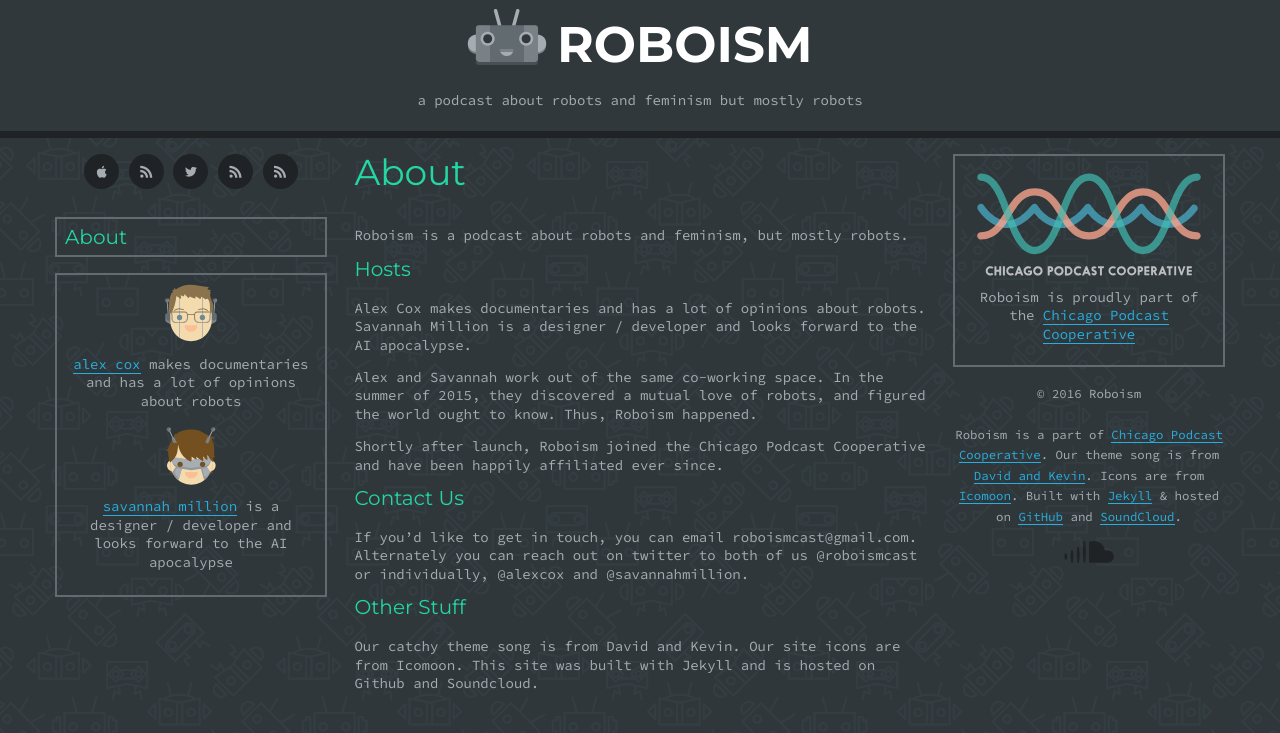
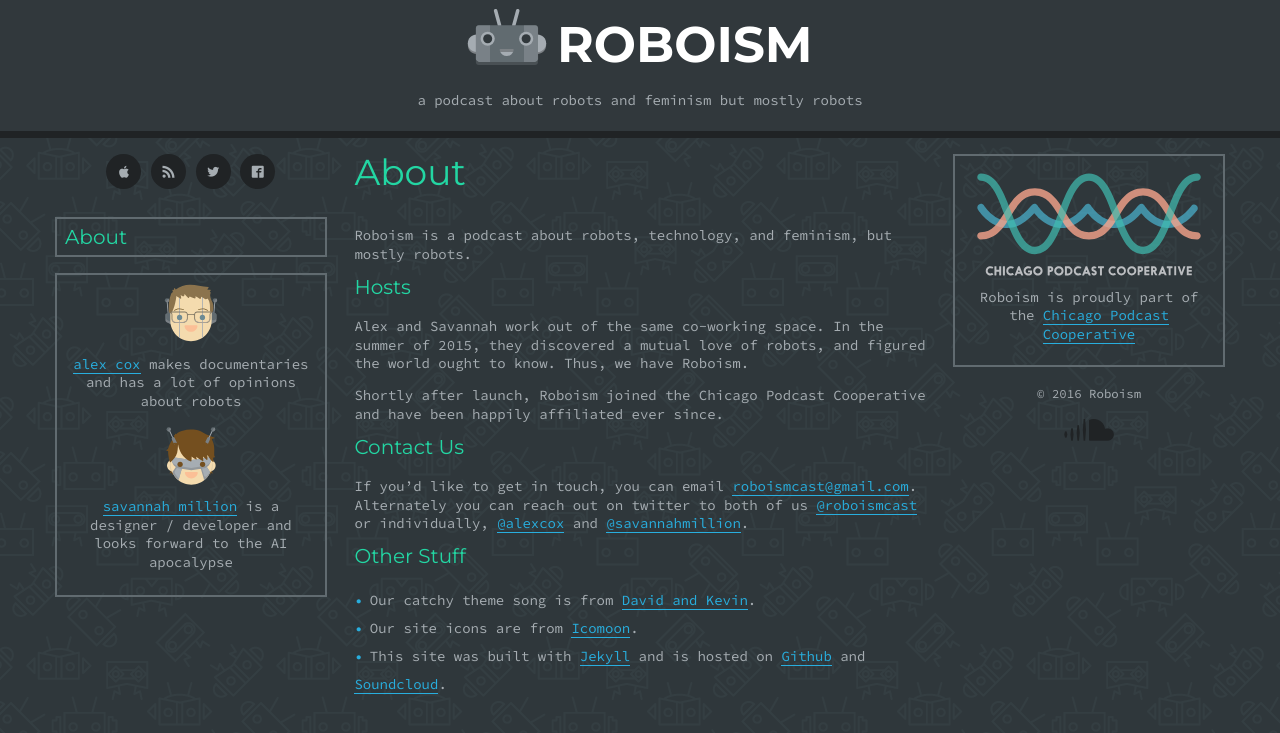
Before and after one commit to savannahmillion/roboism, a Jekyll site: the page built from about.md, in a window 1280 px wide. Shown: the top 733 px of the page. Built offline with Jekyll 4.4.1, drawn with Linux system fonts in a browser that asks for light colours; nearby versions of some CDN libraries.

Commit message:
fixed about page and social icons

```diff
--- a/_config.yml
+++ b/_config.yml
@@ -2,7 +2,7 @@
 title: roboism
 email: your-email@domain.com
 description: > # this means to ignore newlines until "baseurl:"
-  a podcast about robots, technology and feminism but mostly robots
+  a podcast about robots, technology, and feminism but mostly robots
 
 baseurl: "" # the subpath of your site, e.g. /blog/
 url: "http://roboism.fm" # the base hostname & protocol for your site. comment out for local
--- a/_includes/left-aside.html
+++ b/_includes/left-aside.html
@@ -2,8 +2,8 @@
   <li class="social-icons"><a href="https://itunes.apple.com/us/podcast/roboism/id1008492610"><i class="icon-apple"></i></a></li>
   <li class="social-icons"><a href="http://feeds.soundcloud.com/users/soundcloud:users:158265267/sounds.rss"><i class="icon-rss"></i></a></li>
   <li class="social-icons"><a href="https://twitter.com/roboismcast"><i class="icon-twitter"></i></a></li>
-  <li class="social-icons"><a href="https://www.facebook.com/roboismcast/"><i class="icon-rss"></i></a></li>
-  <li class="social-icons"><a href="http://feeds.soundcloud.com/users/soundcloud:users:158265267/sounds.rss"><i class="icon-rss"></i></a></li>
+  <li class="social-icons"><a href="https://www.facebook.com/roboismcast/"><i class="icon-facebook"></i></a></li>
+  <!-- <li class="social-icons"><a href="http://feeds.soundcloud.com/users/soundcloud:users:158265267/sounds.rss"><i class="icon-tumblr"></i></a></li> -->
 </ul>
 
 <ul class="main-nav">
--- a/_includes/right-aside.html
+++ b/_includes/right-aside.html
@@ -4,8 +4,7 @@
 </div>
 <div class="copyright">
   <small>
-    &copy; <span id="currentDate"></span> Roboism<br/><br/>
-    Roboism is a part of <a href="http://chicagopodcastcoop.com/">Chicago Podcast Cooperative</a>. Our theme song is from <a href="http://davidandkevin.bandcamp.com/">David and Kevin</a>. Icons are from <a href="https://icomoon.io/">Icomoon</a>. Built with <a href="http://jekyllrb.com/">Jekyll</a> &amp; hosted on <a href="https://github.com/savannahmillion/roboism">GitHub</a> and <a href="https://soundcloud.com/roboismcast">SoundCloud</a>.<br/>
+    &copy; <span id="currentDate"></span> Roboism<br/>
     <a href="https://soundcloud.com/roboismcast" class="soundcloud-logo"><span class="icon-soundcloud"></span></a>
   </small>
 </div>
--- a/_sass/_icomoon.scss
+++ b/_sass/_icomoon.scss
@@ -1,17 +1,17 @@
-//Icomoon
 @font-face {
     font-family: 'icomoon';
-	src:url('../fonts/icomoon.eot?-du3p2c');
-	src:url('../fonts/icomoon.eot?#iefix-du3p2c') format('embedded-opentype'),
-		url('../fonts/icomoon.ttf?-du3p2c') format('truetype'),
-		url('../fonts/icomoon.woff?-du3p2c') format('woff'),
-		url('../fonts/icomoon.svg?-du3p2c#icomoon') format('svg');
+    src:    url('../fonts/icomoon.eot?g62vm1');
+    src:    url('../fonts/icomoon.eot?g62vm1#iefix') format('embedded-opentype'),
+        url('../fonts/icomoon.ttf?g62vm1') format('truetype'),
+        url('../fonts/icomoon.woff?g62vm1') format('woff'),
+        url('../fonts/icomoon.svg?g62vm1#icomoon') format('svg');
     font-weight: normal;
     font-style: normal;
 }
 
 [class^="icon-"], [class*=" icon-"] {
-	font-family: 'icomoon';
+    /* use !important to prevent issues with browser extensions that change fonts */
+    font-family: 'icomoon' !important;
     speak: none;
     font-style: normal;
     font-weight: normal;
@@ -24,6 +24,12 @@
     -moz-osx-font-smoothing: grayscale;
 }
 
+.icon-tumblr:before {
+    content: "\e900";
+}
+.icon-facebook:before {
+    content: "\e901";
+}
 .icon-play:before {
     content: "\ea15";
 }
--- a/about.md
+++ b/about.md
@@ -5,23 +5,21 @@
 
 # About
 
-Roboism is a podcast about robots and feminism, but mostly robots.
+Roboism is a podcast about robots, technology, and feminism, but mostly robots.
 
 ### Hosts
 
-Alex Cox makes documentaries and has a lot of opinions about robots. Savannah Million is a designer / developer and looks forward to the AI apocalypse.
-
-Alex and Savannah work out of the same co-working space. In the summer of 2015, they discovered a mutual love of robots, and figured the world ought to know. Thus, Roboism happened.
+Alex and Savannah work out of the same co-working space. In the summer of 2015, they discovered a mutual love of robots, and figured the world ought to know. Thus, we have Roboism.
 
 Shortly after launch, Roboism joined the Chicago Podcast Cooperative and have been happily affiliated ever since.
 
 
 ### Contact Us
 
-If you'd like to get in touch, you can email roboismcast@gmail.com. Alternately you can reach out on twitter to both of us @roboismcast or individually, @alexcox and @savannahmillion.
+If you'd like to get in touch, you can email <roboismcast@gmail.com>. Alternately you can reach out on twitter to both of us [@roboismcast](https://twitter.com/roboismcast) or individually, [@alexcox](https://twitter.com/alexcox) and [@savannahmillion](https://twitter.com/savannahmillion).
 
 ### Other Stuff
 
-Our catchy theme song is from David and Kevin.
-Our site icons are from Icomoon.
-This site was built with Jekyll and is hosted on Github and Soundcloud.
+- Our catchy theme song is from [David and Kevin](http://davidandkevin.bandcamp.com/).
+- Our site icons are from [Icomoon](https://icomoon.io/).
+- This site was built with [Jekyll](http://jekyllrb.com/) and is hosted on [Github](https://github.com/savannahmillion/roboism) and [Soundcloud](https://soundcloud.com/roboismcast).
```
Also changed, not shown: fonts/selection.json (+73 -21 lines), fonts/icomoon.ttf, fonts/icomoon.woff, 2 other files. Lines whose indentation alone changed are shown as unchanged.
